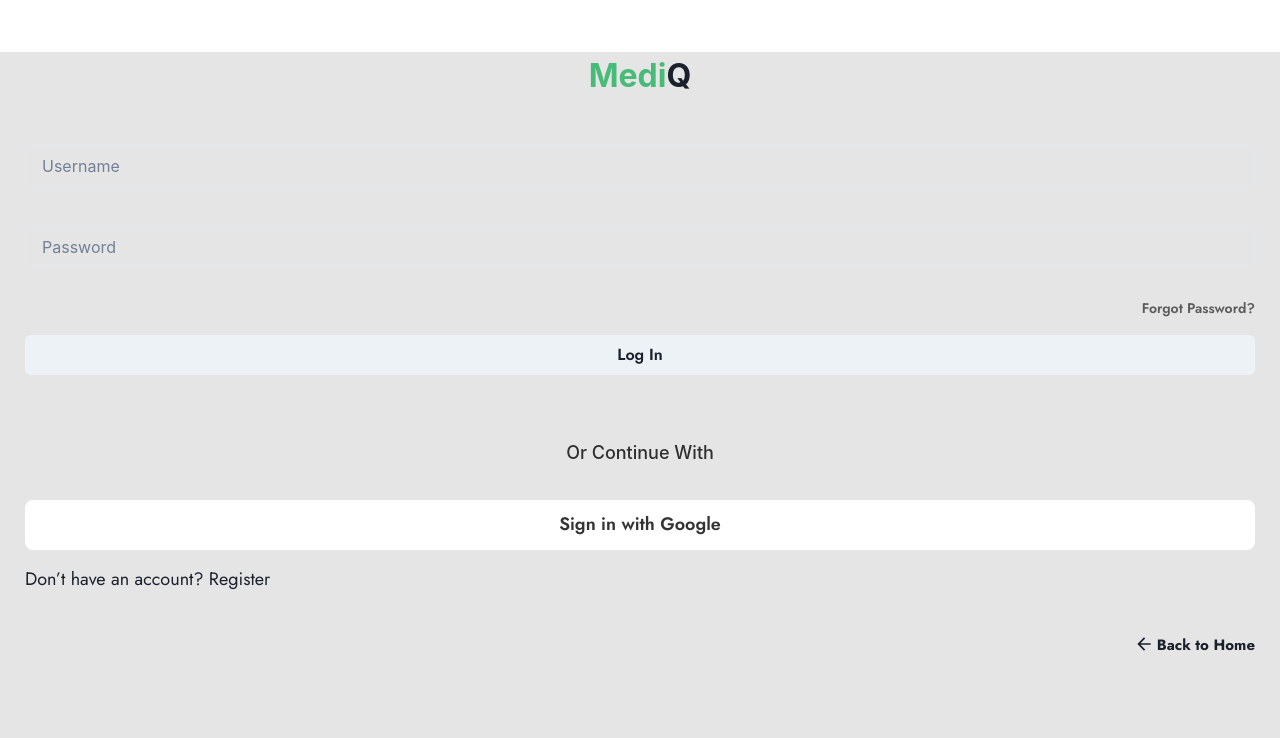
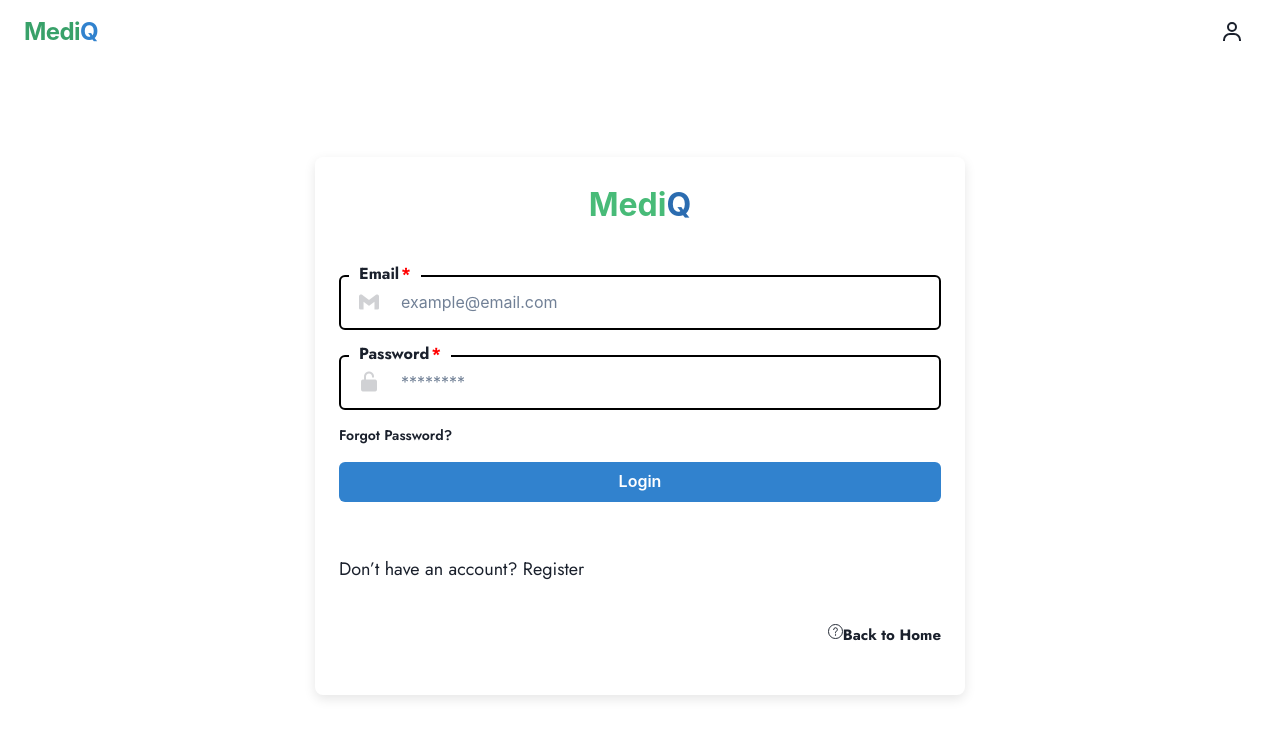
Before and after one commit to Asymptoads/MediQ, a React (Vite) app in the folder frontend/: page /login in a window 1280 px wide. Shown: the top 738 px of the page. Built offline with nearby package versions, Linux system fonts and the light colour scheme; a web font is replaced by a local one.

Commit message:
frontend of login and register fixed

```diff
--- a/frontend/src/_variables.module.scss
+++ b/frontend/src/_variables.module.scss
@@ -5,17 +5,16 @@ $pure-black-50: #00000080;
 $pure-black-20: #00000033;
 $off-black-1: #252525;
 $pure-white: #ffffff;
-$bg-color: #e5e5e5;
+$bg-color: white;
 $greyish: #9f9d9d;
 $greyish-2: #d9d9d9;
 $half-white: #ffffff7f;
 // src/styles/variables.scss
 $pure-white: #ffffff;
-$primary-font: 'Roboto', sans-serif;
+$primary-font: "Roboto", sans-serif;
 $primary-color: #4299e1;
 $secondary-color: #2b3b90;
 $hover-color: #ebf8ff;
-
 
 /* PADDING */
 $padding-small: 10px;
@@ -23,9 +22,9 @@ $padding-medium: 20px;
 $padding-large: 30px;
 
 /* FONTS */
-$primary-font: 'Jost', sans-serif;
-$secondary-font: 'Poppins', sans-serif;
-$digital-font: 'Digital Numbers', sans-serif;
+$primary-font: "Jost", sans-serif;
+$secondary-font: "Poppins", sans-serif;
+$digital-font: "Digital Numbers", sans-serif;
 
 // export variables to tsx file
 :export {
--- a/frontend/src/pages/Login/Login.scss
+++ b/frontend/src/pages/Login/Login.scss
@@ -1,4 +1,4 @@
-@use '../../variables.module';
+@use "../../variables.module";
 
 .login-page {
     padding: 0 25px;
@@ -28,6 +28,7 @@
 
             .custom-input {
                 margin-top: 25px;
+                background-color: white;
             }
 
             .forgot-password-link {
@@ -37,7 +38,7 @@
                 align-self: flex-end;
                 font-size: 14px;
                 font-weight: 600;
-                color: variables.$pure-black-60;
+                // color: variables.$pure-black-60;
                 margin-top: 15px;
             }
             .form-submit-btn {
--- a/frontend/src/pages/Login/Login.tsx
+++ b/frontend/src/pages/Login/Login.tsx
@@ -1,29 +1,122 @@
-import React from 'react';
-import { Box, Text, Input, Button, Link, VStack, HStack, Image, Icon } from '@chakra-ui/react';
-import { ArrowBackIcon } from '@chakra-ui/icons';
-import './Login.scss';
-import 'boxicons';
+import React, { useState } from "react";
+import {
+    Box,
+    Text,
+    Button,
+    Link,
+    VStack,
+    Icon,
+    Spinner,
+} from "@chakra-ui/react";
+import "./Login.scss";
+import "boxicons";
+import { useBackendAPIContext } from "../../contexts/BackendAPIContext/BackendAPIContext";
+import { useUserContext } from "../../contexts/UserContext/UserContext";
+import { useNavigate } from "react-router-dom";
+import PageContainer from "../../components/PageContainer/PageContainer";
+import CustomTextInput from "../../components/CustomTextInput/CustomTextInput";
 
-// type IconName = string;
+const Login: React.FC = () => {
+    const { client } = useBackendAPIContext();
+    const { fetchUser } = useUserContext();
+    const navigate = useNavigate();
 
-const LoginPage: React.FC = () => {
+    const [email, setEmail] = useState("");
+    const [password, setPassword] = useState("");
+    const [isLoading, setIsLoading] = useState(false);
+
+    const handleLogin = async () => {
+        setIsLoading(true);
+        const userDetails = {
+            email,
+            password,
+        };
+        try {
+            const res = await client.post(
+                "http://localhost:4200/auth/login",
+                userDetails
+            );
+            console.log(res.data);
+            fetchUser();
+            navigate("/home");
+        } catch (err) {
+            console.error(err);
+        } finally {
+            setIsLoading(false);
+        }
+    };
+
+    const handleSubmit = (e: React.FormEvent<HTMLFormElement>) => {
+        e.preventDefault();
+        handleLogin();
+    };
+
     return (
-    <Box className="login-page" padding="0 25px" minHeight="100vh" position="relative">
-      <VStack className="login-stuff-container" marginTop="52px" spacing={4} align="stretch">
+        <PageContainer>
+            <Box
+                className="login-page"
+                padding="0 25px"
+                minHeight="100vh"
+                display="flex"
+                justifyContent="center"
+                alignItems="center"
+            >
+                <VStack
+                    className="login-stuff-container"
+                    marginTop="52px"
+                    spacing={4}
+                    align="stretch"
+                    width="100%"
+                    maxW="650px"
+                    boxShadow="0 4px 12px rgba(0, 0, 0, 0.1)" // Updated shadow
+                    borderRadius="8px" // Optional: Add border radius for a smoother look
+                    p={6} // Optional: Add padding inside the container
+                    bg="white" // Optional: Ensure background is white
+                >
                     {/* Logo */}
-        <Text fontSize="32px" fontWeight="bold" fontFamily="variables.$primary-font" textAlign="center">
-          <Text as="span" color="green.400">Medi</Text>
-          <Text as="span" color="blue.6  00">Q</Text>
+                    <Text
+                        fontSize="32px"
+                        fontWeight="bold"
+                        fontFamily="variables.$primary-font"
+                        textAlign="center"
+                    >
+                        <Text as="span" color="green.400">
+                            Medi
+                        </Text>
+                        <Text as="span" color="blue.600">
+                            Q
+                        </Text>
                     </Text>
 
                     {/* Login Form */}
                     <VStack className="login-form" spacing={4} align="stretch">
-          <Input placeholder="Username" className="custom-input" marginTop="25px" />
-          <Input placeholder="Password" type="password" className="custom-input" />
+                        <form onSubmit={handleSubmit}>
+                            <CustomTextInput
+                                label="Email"
+                                type="email"
+                                value={email}
+                                onChange={(
+                                    e: React.ChangeEvent<HTMLInputElement>
+                                ) => setEmail(e.target.value)}
+                                placeholder="example@email.com"
+                                className="custom-input custom-input-email"
+                                required
+                            />
+                            <CustomTextInput
+                                label="Password"
+                                type="password"
+                                value={password}
+                                onChange={(
+                                    e: React.ChangeEvent<HTMLInputElement>
+                                ) => setPassword(e.target.value)}
+                                placeholder="********"
+                                className="custom-input custom-input-password"
+                                required
+                            />
                             <Link
                                 href="#"
                                 className="forgot-password-link"
-            textAlign="right"
+                                textAlign="left"
                                 fontSize="14px"
                                 fontWeight="600"
                                 color="variables.$pure-black-60"
@@ -33,38 +126,26 @@ const LoginPage: React.FC = () => {
                                 Forgot Password?
                             </Link>
                             <Button
-            className="form-submit-btn"
-            fontFamily="variables.$primary-font"
-            _hover={{ backgroundColor: "variables.$pure-black-80" }}
+                                type="submit"
+                                colorScheme="blue"
+                                isLoading={isLoading}
+                                width="100%"
+                                mt={4}
                             >
-            Log In
+                                {isLoading ? <Spinner size="sm" /> : "Login"}
                             </Button>
+                        </form>
                     </VStack>
 
-        {/* Or Continue With */}
-        <Text className="or-continue-with" textAlign="center" fontSize="18px" fontWeight="200" color="variables.$pure-black-80">
-          Or Continue With
-        </Text>
-
-        {/* Google Sign In Button */}
-        <Button
-          className="google-sign-in-btn"
-          height="50px"
-          borderRadius="8px"
-          backgroundColor="variables.$pure-white"
+                    {/* Register Page Link */}
+                    <Text
+                        className="register-page-link"
                         fontFamily="variables.$primary-font"
+                        fontWeight="400"
                         fontSize="18px"
-          fontWeight="600"
-          color="variables.$pure-black-80"
                     >
-          <HStack spacing={3} align="center">
-            <Text>Sign in with Google</Text>
-          </HStack>
-        </Button>
-
-        {/* Register Page Link */}
-        <Text className="register-page-link" fontFamily="variables.$primary-font" fontWeight="400" fontSize="18px">
-          Don’t have an account? <Link href="/register">Register</Link>
+                        Don’t have an account?{" "}
+                        <Link href="/register">Register</Link>
                     </Text>
 
                     {/* Back Home Link */}
@@ -79,11 +160,12 @@ const LoginPage: React.FC = () => {
                         textDecoration="none"
                         marginTop="25px"
                     >
-          <Icon as={ArrowBackIcon} marginRight="3px" boxSize={5} /> Back to Home
+                        <Icon name="bx-left-arrow-alt" /> Back to Home
                     </Link>
                 </VStack>
             </Box>
+        </PageContainer>
     );
 };
 
-export default LoginPage;
+export default Login;
--- a/frontend/src/pages/Register/Register.tsx
+++ b/frontend/src/pages/Register/Register.tsx
@@ -1,5 +1,5 @@
-import { Link as ReactRouterLink, useNavigate } from 'react-router-dom';
-import React, { useState } from 'react';
+import { Link as ReactRouterLink, useNavigate } from "react-router-dom";
+import React, { useState } from "react";
 import {
     Box,
     Heading,
@@ -7,29 +7,29 @@ import {
     Link as ChakraLink,
     Button,
     Image,
-} from '@chakra-ui/react';
+    VStack,
+} from "@chakra-ui/react";
 
-import { useBackendAPIContext } from '../../contexts/BackendAPIContext/BackendAPIContext';
+import { useBackendAPIContext } from "../../contexts/BackendAPIContext/BackendAPIContext";
 
-import Icon from '../../components/Icon/Icon';
-import CustomTextInput from '../../components/CustomTextInput/CustomTextInput';
+import Icon from "../../components/Icon/Icon";
+import CustomTextInput from "../../components/CustomTextInput/CustomTextInput";
 // import NavBar from '../../components/NavBar/NavBar';
-import FormBorder from '../../components/FormBorder/FormBorder';
+import FormBorder from "../../components/FormBorder/FormBorder";
 
-import './Register.scss';
+import "./Register.scss";
 
 const Register = () => {
     const navigate = useNavigate();
     const { client } = useBackendAPIContext();
 
-    const [username, setUsername] = useState('');
-    const [email, setEmail] = useState('');
-    const [password, setPassword] = useState('');
-    const [name, setName] = useState('');
+    const [username, setUsername] = useState("");
+    const [email, setEmail] = useState("");
+    const [password, setPassword] = useState("");
+    const [name, setName] = useState("");
     const [isLoading, setIsLoading] = useState(false);
 
     const handleRegister = async () => {
-        setIsLoading(true);
         setIsLoading(true);
         const userDetails = {
             name,
@@ -38,11 +38,11 @@ const Register = () => {
             password,
         };
         client
-            .post('/auth/register', userDetails)
+            .post("/auth/register", userDetails)
             .then((res) => {
                 console.log(res.data);
                 setIsLoading(false);
-                navigate('/login');
+                navigate("/login");
             })
             .catch((err) => {
                 console.error(err);
@@ -54,74 +54,106 @@ const Register = () => {
         e.preventDefault();
         handleRegister();
     };
+
     return (
-        <Box className='register-page'>
-            {/* <NavBar /> */}
-            <Box className='register-stuff-container'>
-                <Heading className='greeting'>Create Account</Heading>
-                <Text className='register-info-text'>
+        <Box
+            className="register-page"
+            padding="0 25px"
+            minHeight="100vh"
+            display="flex"
+            justifyContent="center"
+            alignItems="center"
+        >
+            <VStack
+                className="register-stuff-container"
+                spacing={4}
+                align="stretch"
+                width="100%"
+                maxW="650px"
+                boxShadow="0 4px 12px rgba(0, 0, 0, 0.1)" // Updated shadow
+                borderRadius="8px" // Optional: Add border radius for a smoother look
+                p={6} // Optional: Add padding inside the container
+                bg="white" // Optional: Ensure background is white
+            >
+                {/* Logo */}
+                <Text
+                    fontSize="32px"
+                    fontWeight="bold"
+                    fontFamily="variables.$primary-font"
+                    textAlign="center"
+                    mb={10}
+                >
+                    <Text as="span" color="green.400">
+                        Medi
+                    </Text>
+                    <Text as="span" color="blue.600">
+                        Q
+                    </Text>
+                </Text>
+                <Heading className="greeting">Create Account</Heading>
+                <Text className="register-info-text">
                     Create your new account!
                 </Text>
-                <form className='register-form' onSubmit={handleSubmit}>
+                <form className="register-form" onSubmit={handleSubmit}>
                     <CustomTextInput
-                        label='Full Name'
-                        type='name'
+                        label="Full Name"
+                        type="name"
                         value={name}
                         onChange={(e: React.ChangeEvent<HTMLInputElement>) => {
                             setName(e.target.value);
                         }}
-                        placeholder='Full Name'
-                        className='custom-input custom-input-username'
+                        placeholder="Full Name"
+                        className="custom-input custom-input-username"
                     />
                     <CustomTextInput
-                        label='Username'
-                        type='text'
+                        label="Username"
+                        type="text"
                         value={username}
                         onChange={(e: React.ChangeEvent<HTMLInputElement>) => {
                             setUsername(e.target.value);
                         }}
-                        placeholder='Username'
-                        className='custom-input custom-input-username'
+                        placeholder="Username"
+                        className="custom-input custom-input-username"
                         required
                     />
                     <CustomTextInput
-                        label='Email'
-                        type='email'
+                        label="Email"
+                        type="email"
                         value={email}
                         onChange={(e: React.ChangeEvent<HTMLInputElement>) => {
                             setEmail(e.target.value);
                         }}
-                        placeholder='example@email.com'
-                        className='custom-input custom-input-email'
+                        placeholder="example@email.com"
+                        className="custom-input custom-input-email"
                         required
                     />
                     <CustomTextInput
-                        label='Password'
-                        type='password'
+                        label="Password"
+                        type="password"
                         value={password}
                         onChange={(e: React.ChangeEvent<HTMLInputElement>) => {
                             setPassword(e.target.value);
                         }}
-                        className='custom-input custom-input-password'
-                        placeholder='********'
+                        className="custom-input custom-input-password"
+                        placeholder="********"
                         required
                     />
                     <ChakraLink
                         as={ReactRouterLink}
-                        to='/'
-                        className='forgot-password-link'
+                        to="/"
+                        className="forgot-password-link"
                     >
                         Forgot Password?
                     </ChakraLink>
                     <Button
-                        type='submit'
-                        className='form-submit-btn'
-                        background={'#000000'}
-                        color={'#d9d9d9'}
-                        borderRadius={'8px'}
-                        marginTop={'15px'}
-                        height={'50px'}
-                        fontSize={'22px'}
+                        type="submit"
+                        className="form-submit-btn"
+                        colorScheme="blue"
+                        // color={"#d9d9d9"}
+                        borderRadius={"8px"}
+                        marginTop={"15px"}
+                        height={"50px"}
+                        fontSize={"22px"}
                         fontWeight={600}
                         isLoading={isLoading}
                     >
@@ -129,34 +161,34 @@ const Register = () => {
                     </Button>
                 </form>
                 <FormBorder />
-                <Text className='or-continue-with'>Or continue with</Text>
-                <Button className='google-sign-in-btn'>
-                    <Text as={'span'} className='google-logo-container'>
-                        <Image src='/googlelogo.png' className='google-logo' />
+                <Text className="or-continue-with">Or continue with</Text>
+                <Button className="google-sign-in-btn">
+                    <Text as={"span"} className="google-logo-container">
+                        <Image src="/googlelogo.png" className="google-logo" />
                     </Text>
                     Sign in with Google
                 </Button>
                 <ChakraLink
                     as={ReactRouterLink}
-                    to={'/login'}
-                    className='login-page-link'
-                    textAlign={'center'}
-                    marginTop={'28px'}
+                    to={"/login"}
+                    className="login-page-link"
+                    textAlign={"center"}
+                    marginTop={"28px"}
                 >
-                    Have an account?{' '}
-                    <Text as={'span'} fontWeight={700}>
+                    Have an account?{" "}
+                    <Text as={"span"} fontWeight={700}>
                         Sign In!
                     </Text>
                 </ChakraLink>
                 <ChakraLink
                     as={ReactRouterLink}
-                    to={'/'}
-                    className='back-home-link'
+                    to={"/"}
+                    className="back-home-link"
                 >
-                    <Icon name='bx-arrow-back' className='arrow' />
+                    <Icon name="bx-arrow-back" className="arrow" />
                     Back to Home
                 </ChakraLink>
-            </Box>
+            </VStack>
         </Box>
     );
 };
```
Also changed, not shown: frontend/src/pages/Home/Home.tsx (+66 -21 lines), 1 other file (tests, documents, lock files or other folders). Lines whose indentation alone changed are shown as unchanged.
